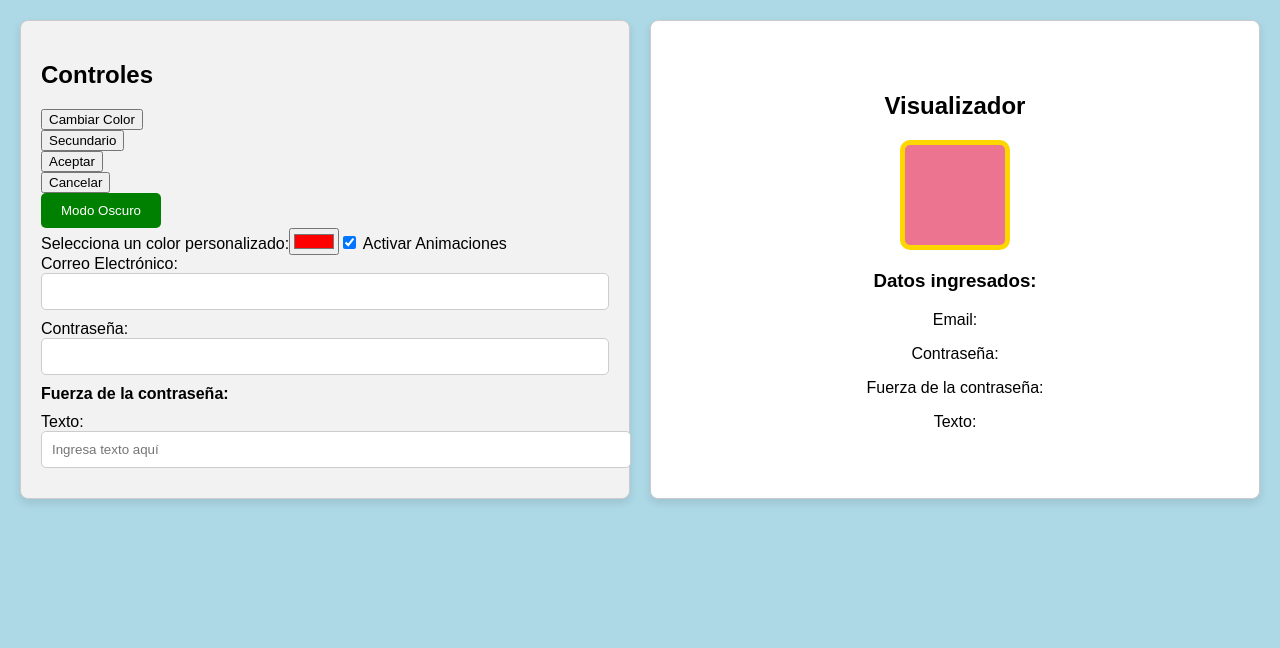
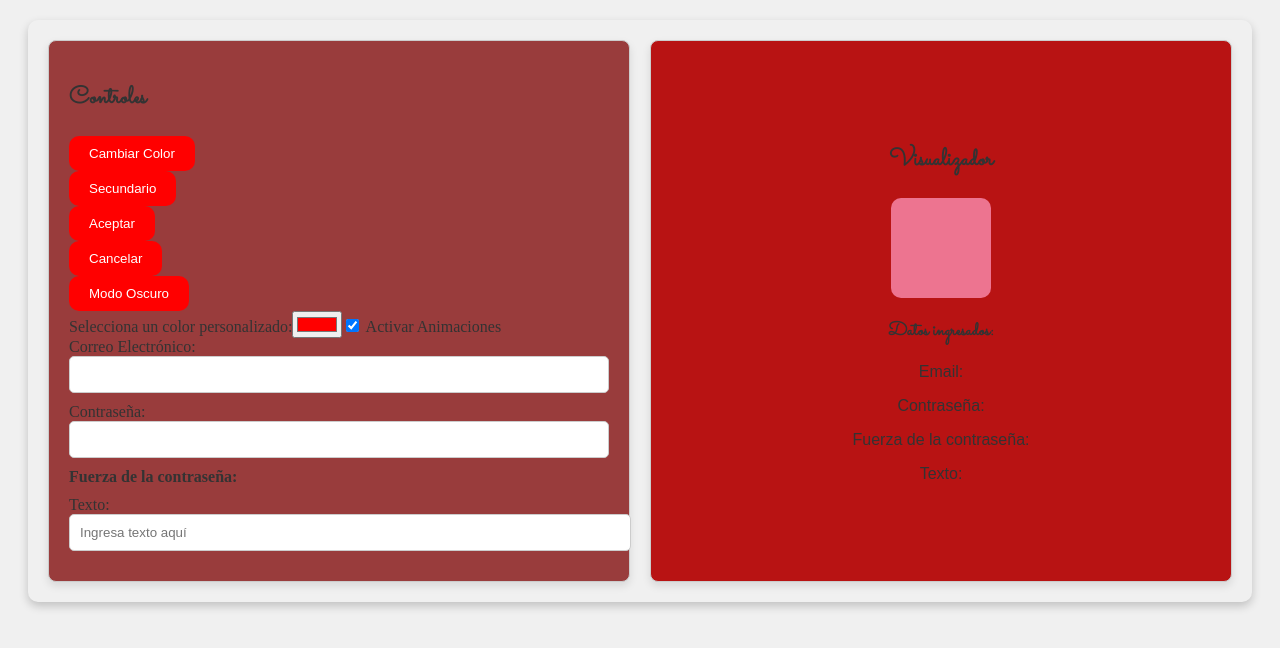
Before and after one commit to CaloTeloCT/sumativatelooooc, an Angular app: page / in a window 1280 px wide. Shown: the top 648 px of the page. Built offline with nearby package versions, Linux system fonts and the light colour scheme.

Commit message:
first commit

```diff
--- a/src/app/Components/Botones/aceptar-btn/aceptar-btn.component.html
+++ b/src/app/Components/Botones/aceptar-btn/aceptar-btn.component.html
@@ -1,2 +1,2 @@
 <!-- src/app/Components/Botones/aceptar-btn/aceptar-btn.component.html -->
-<button (click)="onClick()">Aceptar</button>
+<button class="shape" (click)="onClick()">Aceptar</button>
--- a/src/app/Components/Botones/cancelar-btn/cancelar-btn.component.html
+++ b/src/app/Components/Botones/cancelar-btn/cancelar-btn.component.html
@@ -1,2 +1,2 @@
 <!-- src/app/Components/Botones/cancelar-btn/cancelar-btn.component.html -->
-<button (click)="onClick()">Cancelar</button>
+<button class="shape" (click)="onClick()">Cancelar</button>
--- a/src/app/Components/Botones/dark-m-btn/dark-m-btn.component.html
+++ b/src/app/Components/Botones/dark-m-btn/dark-m-btn.component.html
@@ -1,2 +1,2 @@
 <!-- src/app/Components/Botones/dark-m-btn/dark-m-btn.component.html -->
-<button (click)="onClick()" class="button">Modo Oscuro</button>
+<button class="shape" (click)="onClick()">Modo Oscuro</button>
--- a/src/app/Components/Botones/first-btn/first-btn.component.html
+++ b/src/app/Components/Botones/first-btn/first-btn.component.html
@@ -1 +1 @@
-<button class="navidad-btn" (click)="onClick()">Cambiar Color</button>
+<button class="shape" (click)="onClick()">Cambiar Color</button>
--- a/src/app/Components/Botones/second-btn/second-btn.component.html
+++ b/src/app/Components/Botones/second-btn/second-btn.component.html
@@ -1,2 +1,2 @@
 <!-- src/app/Components/Botones/second-btn/second-btn.component.html -->
-<button (click)="onClick()">Secundario</button>
+<button class="shape" (click)="onClick()">Secundario</button>
--- a/src/app/Components/Inputs/email/email.component.html
+++ b/src/app/Components/Inputs/email/email.component.html
@@ -1,4 +1,4 @@
-<div>
+<div class="shape">
     <label for="emailInput">Correo Electrónico:</label>
     <input [(ngModel)]="email" (ngModelChange)="onEmailInput($event)" class="input"
         [ngClass]="{'input-error': emailError, 'input-warning': emailWarning, 'input-success': !emailError && email}">
--- a/src/app/Components/Inputs/password/password.component.html
+++ b/src/app/Components/Inputs/password/password.component.html
@@ -1,7 +1,10 @@
 <!-- src/app/Components/Inputs/password/password.component.html -->
-<label for="password">Contraseña:</label>
-<input [(ngModel)]="password" (input)="onPasswordInput($event)" class="input"
-    [ngClass]="{'input-error': passwordStrength === 'Muy débil', 'input-warning': passwordStrength === 'Débil', 'input-success': passwordStrength === 'Fuerte'}">
+<div class="shape">
+    <label for="password">Contraseña:</label>
+    <input [(ngModel)]="password" (input)="onPasswordInput($event)" class="input"
+        [ngClass]="{'input-error': passwordStrength === 'Muy débil', 'input-warning': passwordStrength === 'Débil', 'input-success': passwordStrength === 'Fuerte'}">
+</div>
+
 <div>
     <strong>Fuerza de la contraseña:</strong> {{ passwordStrength }}
     <span *ngIf="passwordStrength === 'Muy débil'"> (Mínimo 6 caracteres)</span>
--- a/src/app/Components/Inputs/text/text.component.html
+++ b/src/app/Components/Inputs/text/text.component.html
@@ -1,4 +1,4 @@
-<div class="input-container">
+<div class="shape" class="input-container">
     <label for="textInput">Texto:</label>
     <input type="text" (input)="onTextChange($event)" placeholder="Ingresa texto aquí" />
 </div>
--- a/src/app/Components/view/view.component.css
+++ b/src/app/Components/view/view.component.css
@@ -11,7 +11,7 @@
     flex: 1;
     /* Ocupa la mitad izquierda */
     padding: 20px;
-    background-color: #f2f2f2;
+    background-color: #993c3c;
     /* Color de fondo para los controles */
     border: 1px solid #ccc;
     /* Borde alrededor de los controles */
@@ -25,7 +25,7 @@
     flex: 1;
     /* Ocupa la mitad derecha */
     padding: 20px;
-    background-color: #fff;
+    background-color: #b81313;
     /* Color de fondo para el visualizador */
     border: 1px solid #ccc;
     /* Borde alrededor del visualizador */
@@ -38,6 +38,13 @@
     /* Centrar contenido dentro del visualizador */
     align-items: center;
     /* Centrar contenido verticalmente */
+}
+
+.message {
+    color: var(--color-green);
+    /* Color por defecto */
+    font-size: 1.2em;
+    margin-top: 10px;
 }
 
 @media (max-width: 768px) {
--- a/src/index.html
+++ b/src/index.html
@@ -1,13 +1,17 @@
 <!doctype html>
 <html lang="en">
+
 <head>
   <meta charset="utf-8">
   <title>Myapp</title>
   <base href="/">
   <meta name="viewport" content="width=device-width, initial-scale=1">
-  <link rel="icon" type="image/x-icon" href="favicon.ico">
+  <link href="https://fonts.googleapis.com/css2?family=Sacramento&display=swap" rel="stylesheet">
+  <link rel="stylesheet" href="styles.css"> <!-- Asegúrate de que este enlace esté presente -->
 </head>
+
 <body>
   <app-root></app-root>
 </body>
+
 </html>
--- a/src/styles.css
+++ b/src/styles.css
@@ -1,43 +1,45 @@
 /* src/styles.css */
 :root {
-    --color-red: #ff0000;
-    --color-green: #008000;
-    --color-gold: #ffd700;
-    --color-white: #ffffff;
-    --color-light-blue: #add8e6;
-    --color-error: #ff4d4d;
-    /* Rojo intenso para errores */
-    --color-warning: #ffcc00;
-    /* Dorado para advertencias */
-    --color-success: #4caf50;
-    /* Verde para éxito */
+    --color-background-light: #f0f0f0;
+    /* Fondo claro */
+    --color-background-dark: #1a1a1a;
+    /* Fondo oscuro */
+    --color-primary: #ff0000;
+    /* Rojo navideño */
+    --color-secondary: #008000;
+    /* Verde navideño */
+    --color-accent: #ffd700;
+    /* Dorado */
+    --color-text-light: #333333;
+    /* Texto oscuro */
+    --color-text-dark: #ffffff;
+    /* Texto claro */
+    --color-blue: #00bfff;
+    /* Azul celeste */
+    --transition: all 0.3s ease;
+    /* Transición suave */
 }
 
-body {
-    background: #add8e6;
-    font-family: 'Arial', sans-serif;
-    margin: 0;
-    padding: 20px;
-}
-
-h1 {
-    text-align: center;
-    color: var(--color-green);
-}
-
-.button {
-    background-color: var(--color-green);
-    color: var(--color-white);
+button {
+    background-color: var(--color-primary);
+    color: var(--color-text-dark);
     border: none;
     border-radius: 5px;
     padding: 10px 20px;
     cursor: pointer;
-    transition: background-color 0.3s, transform 0.3s;
+    transition: background-color var(--transition), transform var(--transition);
 }
 
-.button:hover {
-    background-color: var(--color-gold);
+button:hover {
+    background-color: var(--color-accent);
     transform: scale(1.05);
+}
+
+.container {
+    margin: 20px;
+    padding: 20px;
+    border-radius: 10px;
+    box-shadow: 0 4px 10px rgba(0, 0, 0, 0.2);
 }
 
 .input {
@@ -90,33 +92,60 @@ h1 {
 }
 
 .message {
+    color: var(--color-green);
+    /* Color por defecto */
+    font-size: 1.2em;
     margin-top: 10px;
-    font-weight: bold;
 }
 
 
 
+.shape {
+    border-radius: 10px;
+    /* Bordes redondeados */
+    transition: box-shadow var(--transition);
+}
+
+.shape:hover {
+    box-shadow: 0 8px 20px rgba(0, 0, 0, 0.3);
+}
+
 @media (max-width: 768px) {
     .container {
         flex-direction: column;
+        /* Cambia a columna en pantallas pequeñas */
     }
 
-    .controls-container {
-        align-items: center;
+    button {
+        width: 100%;
+        /* Botones ocupan todo el ancho */
     }
 }
 
 
 body {
-    transition: background-color 0.3s, color 0.3s;
-    /* Transiciones suaves */
+    background-color: var(--color-background-light);
+    color: var(--color-text-light);
+    transition: background-color var(--transition), color var(--transition);
 }
 
 .dark-mode {
-    background-color: #121212;
-    /* Fondo oscuro */
-    color: #ffffff;
-    /* Texto blanco */
+    background-color: var(--color-background-dark);
+    color: var(--color-text-dark);
+}
+
+h1,
+h2,
+h3 {
+    font-family: 'Sacramento', cursive;
+    /* Fuente decorativa */
+}
+
+p,
+span,
+input {
+    font-family: Arial, sans-serif;
+    /* Fuente clara y legible */
 }
 
 .dark-mode .button {
```
